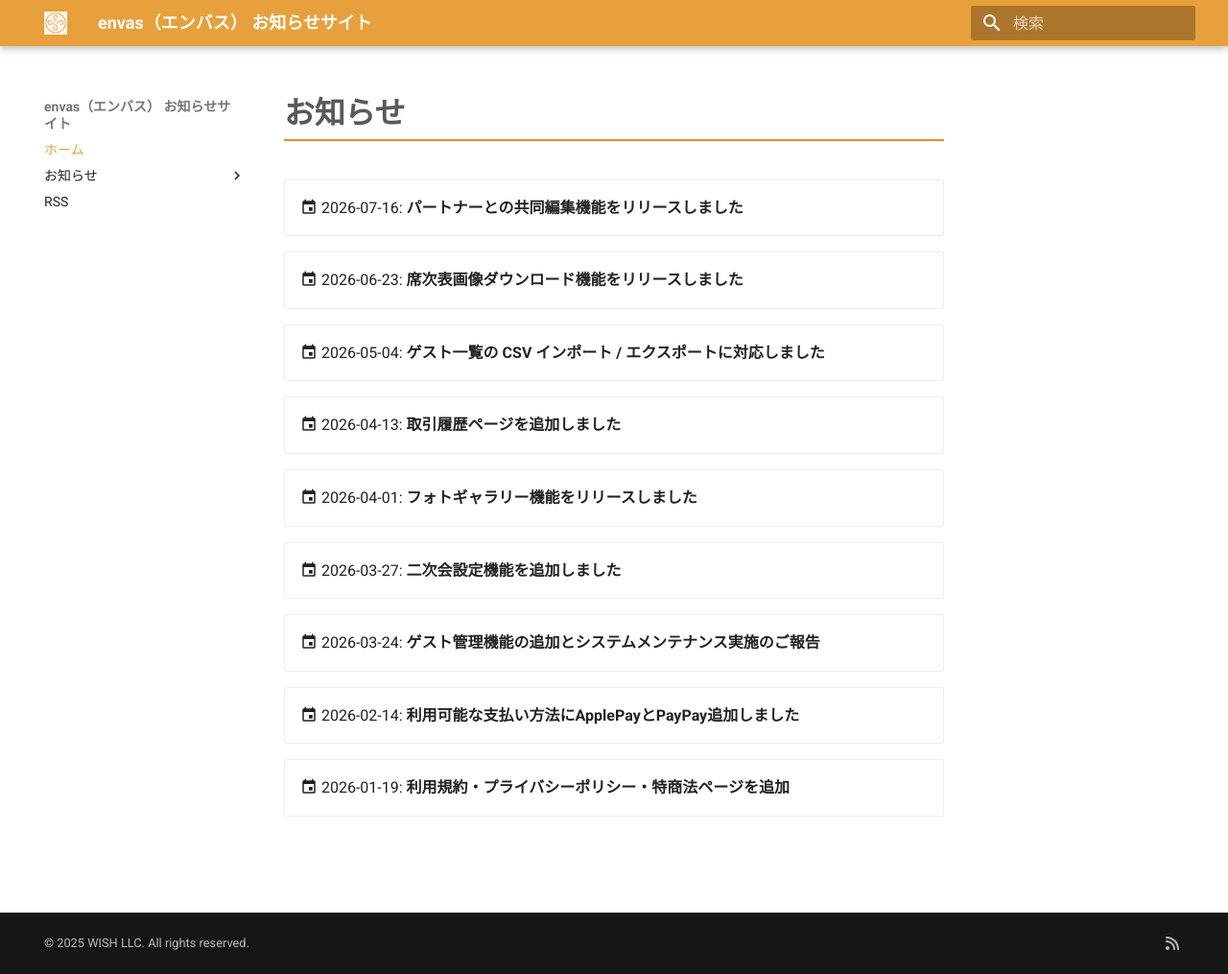
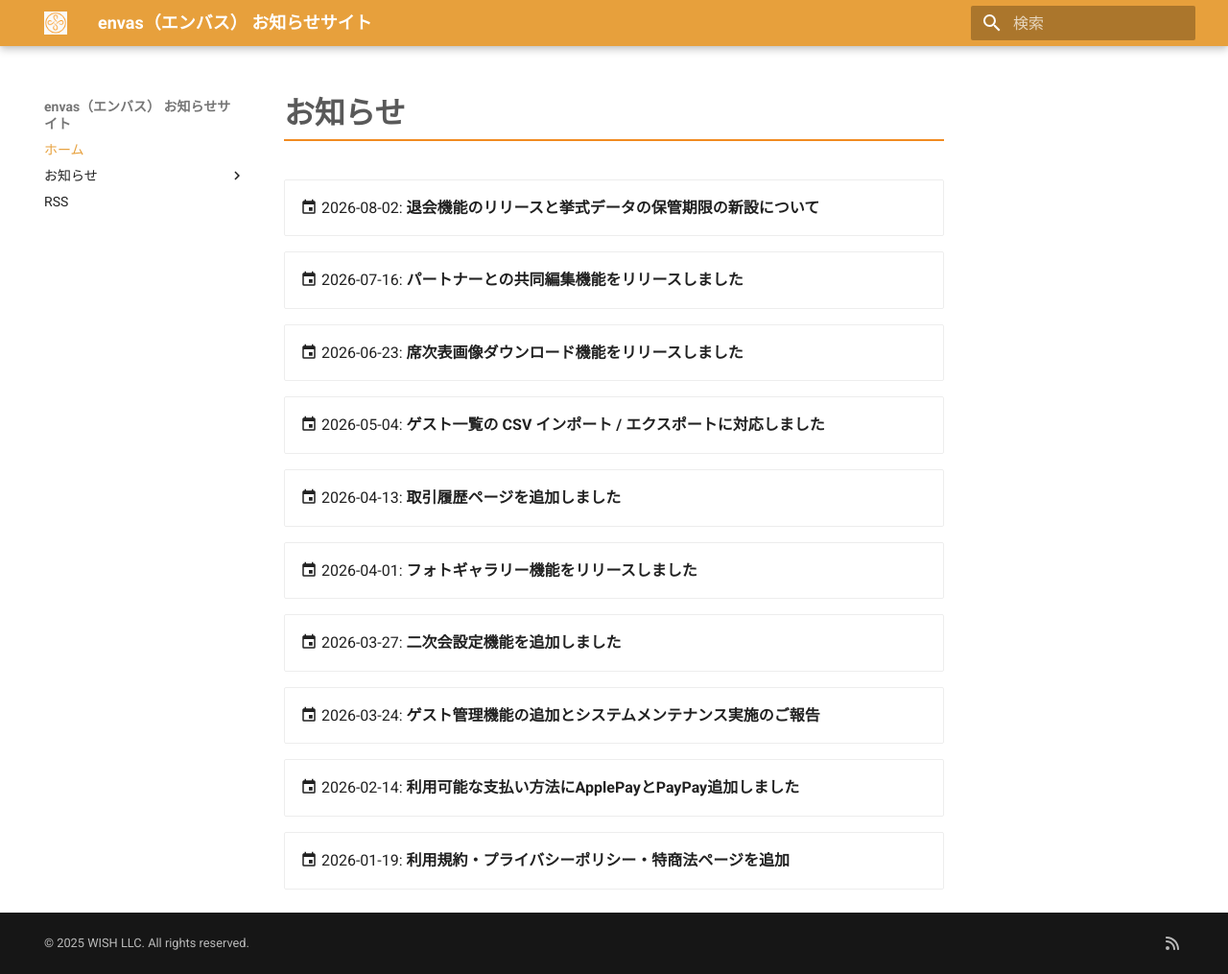
Before and after one commit to wish-corp/envas-info, an MkDocs documentation site: the page built from docs/index.md, in a window 1280 px wide and 1015 px high. Shown: the whole window at 96% size. Built offline with MkDocs 1.6.1 and Material for MkDocs 9.7.7, drawn with Linux system fonts in a browser that asks for light colours.

Commit message:
docs: お知らせ一覧にエントリを追加
🤖 Generated with [Claude Code](https://claude.com/claude-code)

Co-Authored-By: Claude <noreply@anthropic.com>

```diff
--- a/docs/index.md
+++ b/docs/index.md
@@ -1,4 +1,8 @@
 # お知らせ
+
+<div class="grid cards" markdown>
+- [:material-calendar: 2026-08-02: **退会機能のリリースと挙式データの保管期限の新設について**](news/2026-08-02-account-withdrawal-and-storage-period.md)
+</div>
 
 <div class="grid cards" markdown>
 - [:material-calendar: 2026-07-16: **パートナーとの共同編集機能をリリースしました**](news/2026-07-16-collaborative-editing.md)
```
